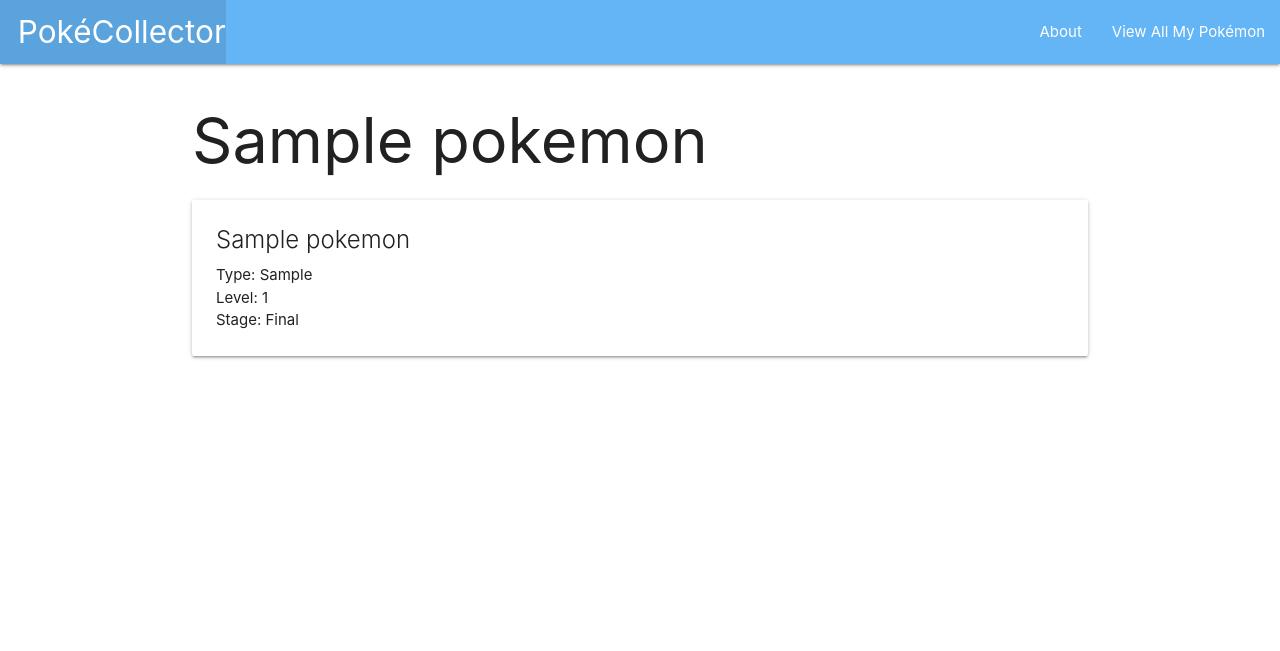
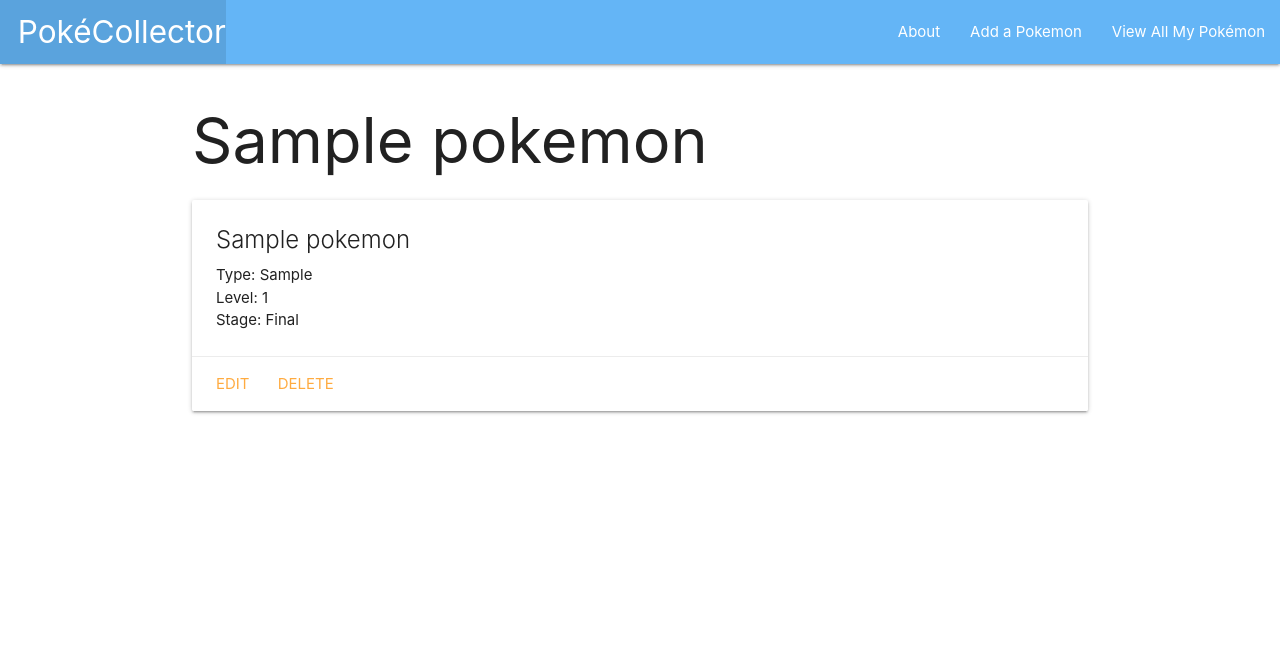
Before and after one commit to jfranzm/Poke-Collector, a Django app: page /pokemon/1/ in a window 1280 px wide. Shown: the top 651 px of the page. Run offline with Django 4.2, Linux system fonts and the light colour scheme; tables that the repository leaves empty hold one stand-in row (values such as "Sample post").

Commit message:
include CRUD fxn

```diff
--- a/pokecollector/main_app/models.py
+++ b/pokecollector/main_app/models.py
@@ -1,4 +1,5 @@
 from django.db import models
+from django.urls import reverse
 
 # Create your models here.
 class Pokemon(models.Model):
@@ -9,3 +10,6 @@ class Pokemon(models.Model):
 
     def __str__(self):
         return self.name
+
+    def get_absolute_url(self):
+        return reverse('pokemon_detail', kwargs={'pokemon_id': self.id})
--- a/pokecollector/main_app/templates/base.html
+++ b/pokecollector/main_app/templates/base.html
@@ -18,8 +18,9 @@
           <li><a href="/" class="left brand-logo">&nbsp;&nbsp;PokéCollector</a></li>
         </ul>
         <ul class="right">
-          <li><a href="/about">About</a></li>
-          <li><a href="/pokemon">View All My Pokémon</a></li>
+          <li><a href="{% url 'about' %}">About</a></li>
+          <li><a href="{% url 'pokemon_create' %}">Add a Pokemon</a></li>
+          <li><a href="{% url 'pokemon_index' %}">View All My Pokémon</a></li>
         </ul>
       </div>
     </nav>
--- a/pokecollector/main_app/templates/pokemon/detail.html
+++ b/pokecollector/main_app/templates/pokemon/detail.html
@@ -16,6 +16,10 @@
         <p>Stage: Final</p>
       {% endif %}
     </div>
+    <div class="card-action">
+        <a href="{% url 'pokemon_update' pokemon.id %}">Edit</a>
+        <a href="{% url 'pokemon_delete' pokemon.id %}">Delete</a>
+    </div>
   </div>
 
 
--- a/pokecollector/main_app/templates/pokemon/index.html
+++ b/pokecollector/main_app/templates/pokemon/index.html
@@ -4,8 +4,8 @@
 <h1>Pokémon List</h1>
 
 {% for poke in pokemons %}
+    <a href="{% url 'pokemon_detail' poke.id %}">
         <div class="card">
-    <a href="% url 'detail' poke.id %}"></a>
             <div class="card-content">
             <span class="card-title">{{ poke.name }}</span>
             <p>Type: {{ poke.type }}</p>
@@ -19,6 +19,7 @@
             {% endif %}
             </div>
         </div>
+    </a>
 {% endfor %}
 
 {% endblock %}
--- a/pokecollector/main_app/urls.py
+++ b/pokecollector/main_app/urls.py
@@ -4,6 +4,9 @@ from . import views
 urlpatterns = [
     path('', views.home, name='home'),
     path('about/', views.about, name='about'),
-    path('pokemon/', views.pokemon_index, name='index'),
-    path('pokemon/<int:pokemon_id>/', views.pokemon_detail, name='detail')
+    path('pokemon/', views.pokemon_index, name='pokemon_index'),
+    path('pokemon/<int:pokemon_id>/', views.pokemon_detail, name='pokemon_detail'),
+    path('pokemon/create/', views.PokeCreate.as_view(), name='pokemon_create'),
+    path('pokemon/<int:pk>/update', views.PokeUpdate.as_view(), name='pokemon_update'),
+    path('pokemon/<int:pk>/delete', views.PokeDelete.as_view(), name='pokemon_delete'),
 ]
--- a/pokecollector/main_app/views.py
+++ b/pokecollector/main_app/views.py
@@ -1,4 +1,5 @@
 from django.shortcuts import render
+from django.views.generic.edit import CreateView, UpdateView, DeleteView
 from .models import Pokemon
 
 from django.http import HttpResponse
@@ -14,5 +15,18 @@ def pokemon_index(request):
     return render(request, 'pokemon/index.html', {'pokemons': pokemons})
 
 def pokemon_detail(request, pokemon_id):
-    pokemon = Pokemon.objects.get(id=pokemon_id)
-    return render(request, 'pokemon/detail.html', {'pokemon': pokemon})
+  pokemon = Pokemon.objects.get(id=pokemon_id)
+  return render(request, 'pokemon/detail.html', { 'pokemon': pokemon })
+
+class PokeCreate(CreateView):
+    model = Pokemon
+    fields = '__all__'
+    success_url = '/pokemon/'
+
+class PokeUpdate(UpdateView):
+    model = Pokemon
+    fields = ['type', 'level', 'stage']
+
+class PokeDelete(DeleteView):
+    model = Pokemon
+    success_url = '/pokemon/'
```
Also changed, not shown: pokecollector/main_app/templates/main_app/pokemon_confirm_delete.html (added, +13 -0 lines), pokecollector/main_app/templates/main_app/pokemon_form.html (added, +18 -0 lines). Lines whose indentation alone changed are shown as unchanged.
